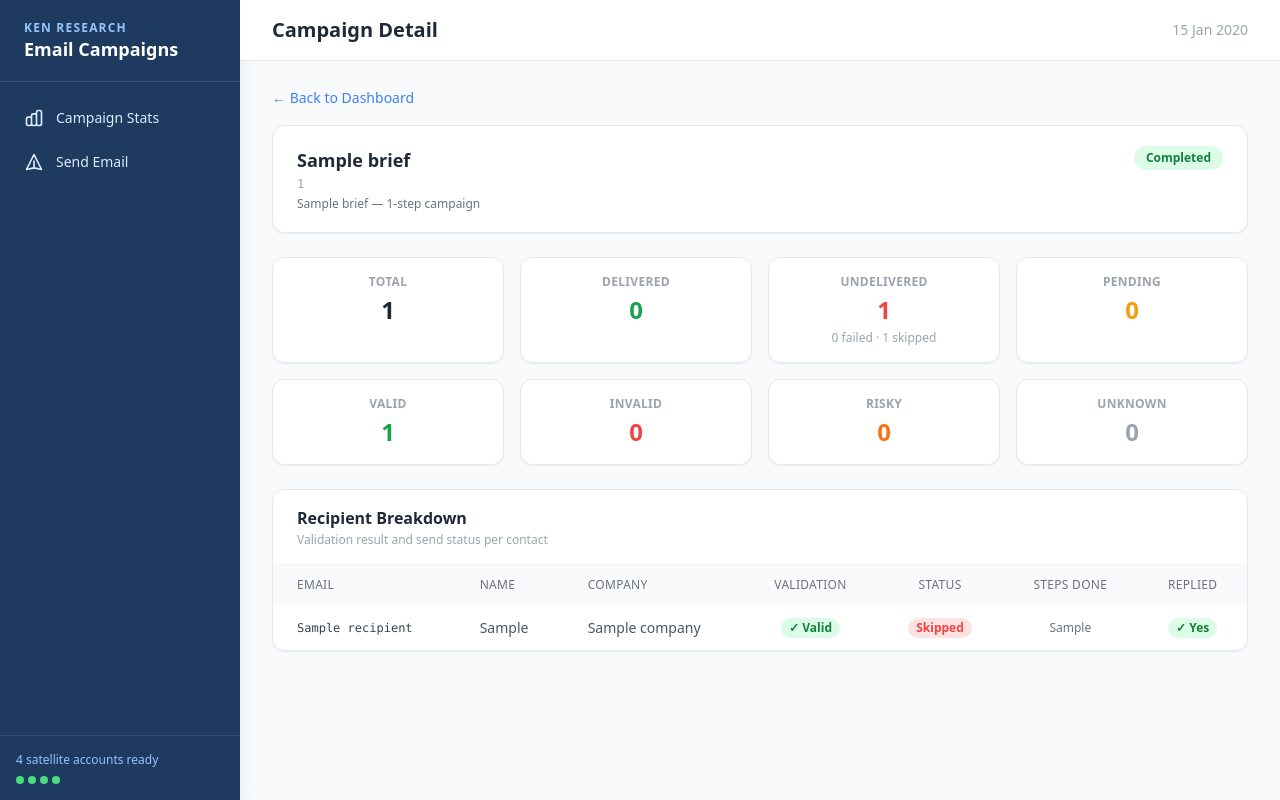
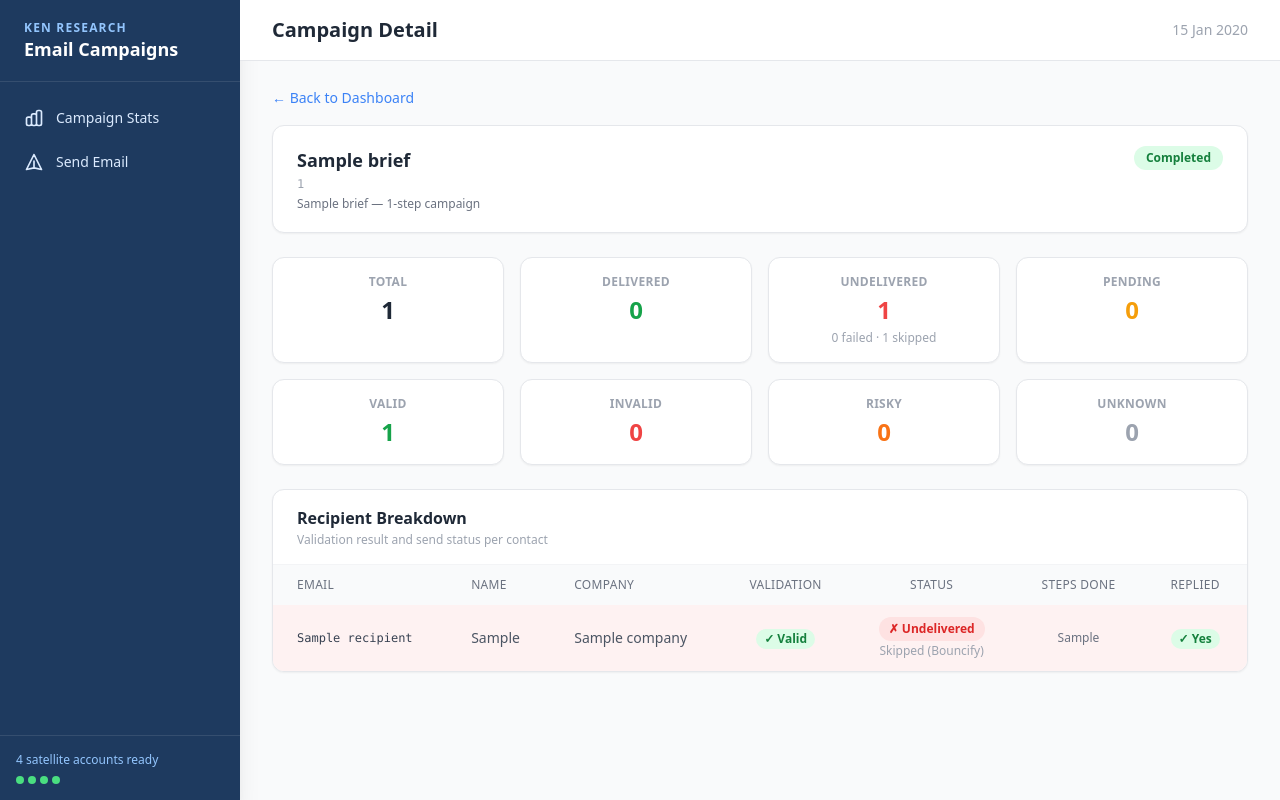
Before and after one commit to vanshmeenaken/ABM-Email-Campaign-Automation, a Flask app: template templates/campaign_detail.html in a window 1280 px wide. Run offline with Flask 3, Linux system fonts and the light colour scheme; the template is opened without the code that fills it: most values are stand-ins (such as "Sample title", 1, 10 or a date in 2020); some libraries are stand-ins or nearby versions.

Commit message:
Add delivered/undelivered tagging in recipient breakdown table
- Delivered rows: green hover tint + green checkmark 'Delivered' badge
- Undelivered rows: red background tint + red 'Undelivered' badge + reason line (Skipped/Failed)
- Pending rows: amber badge

Co-Authored-By: Claude Sonnet 4.6 <noreply@anthropic.com>

```diff
--- a/templates/campaign_detail.html
+++ b/templates/campaign_detail.html
@@ -99,7 +99,10 @@
       </thead>
       <tbody class="divide-y divide-gray-100">
         {% for r in recipients %}
-        <tr class="hover:bg-gray-50 transition">
+        <tr class="transition
+          {% if r.status in ('failed', 'skipped') %}bg-red-50 hover:bg-red-100
+          {% elif r.status == 'sent' %}hover:bg-green-50
+          {% else %}hover:bg-gray-50{% endif %}">
           <td class="px-6 py-3 font-mono text-xs text-gray-700">{{ r.recipient }}</td>
           <td class="px-6 py-3 text-gray-600">{{ r.first_name or '—' }}</td>
           <td class="px-6 py-3 text-gray-600">{{ r.company or '—' }}</td>
@@ -118,13 +121,21 @@
           </td>
           <td class="px-6 py-3 text-center">
             {% if r.status == 'sent' %}
-              <span class="inline-block px-2 py-0.5 rounded-full text-xs font-semibold bg-blue-100 text-blue-700">Sent</span>
+              <span class="inline-flex items-center gap-1 px-2.5 py-1 rounded-full text-xs font-semibold bg-green-100 text-green-700">
+                &#10003; Delivered
+              </span>
             {% elif r.status == 'skipped' %}
-              <span class="inline-block px-2 py-0.5 rounded-full text-xs font-semibold bg-red-100 text-red-500">Skipped</span>
+              <span class="inline-flex items-center gap-1 px-2.5 py-1 rounded-full text-xs font-semibold bg-red-100 text-red-600">
+                &#10007; Undelivered
+              </span>
+              <p class="text-xs text-gray-400 mt-0.5">Skipped (Bouncify)</p>
             {% elif r.status == 'failed' %}
-              <span class="inline-block px-2 py-0.5 rounded-full text-xs font-semibold bg-red-100 text-red-700">Failed</span>
+              <span class="inline-flex items-center gap-1 px-2.5 py-1 rounded-full text-xs font-semibold bg-red-100 text-red-700">
+                &#10007; Undelivered
+              </span>
+              <p class="text-xs text-gray-400 mt-0.5">Send failed</p>
             {% else %}
-              <span class="inline-block px-2 py-0.5 rounded-full text-xs font-semibold bg-gray-100 text-gray-500">Pending</span>
+              <span class="inline-block px-2 py-0.5 rounded-full text-xs font-semibold bg-amber-50 text-amber-600">Pending</span>
             {% endif %}
           </td>
           <td class="px-6 py-3 text-center text-gray-500 text-xs">
```
